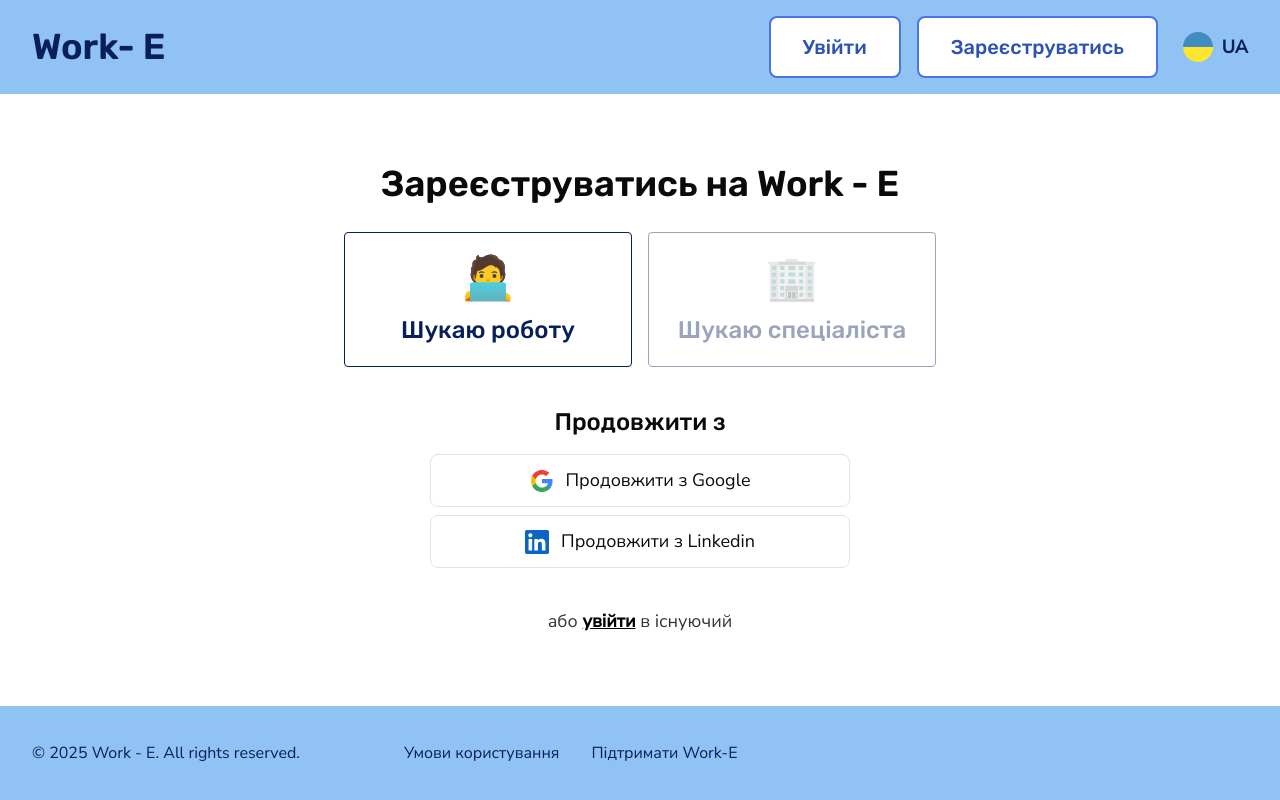
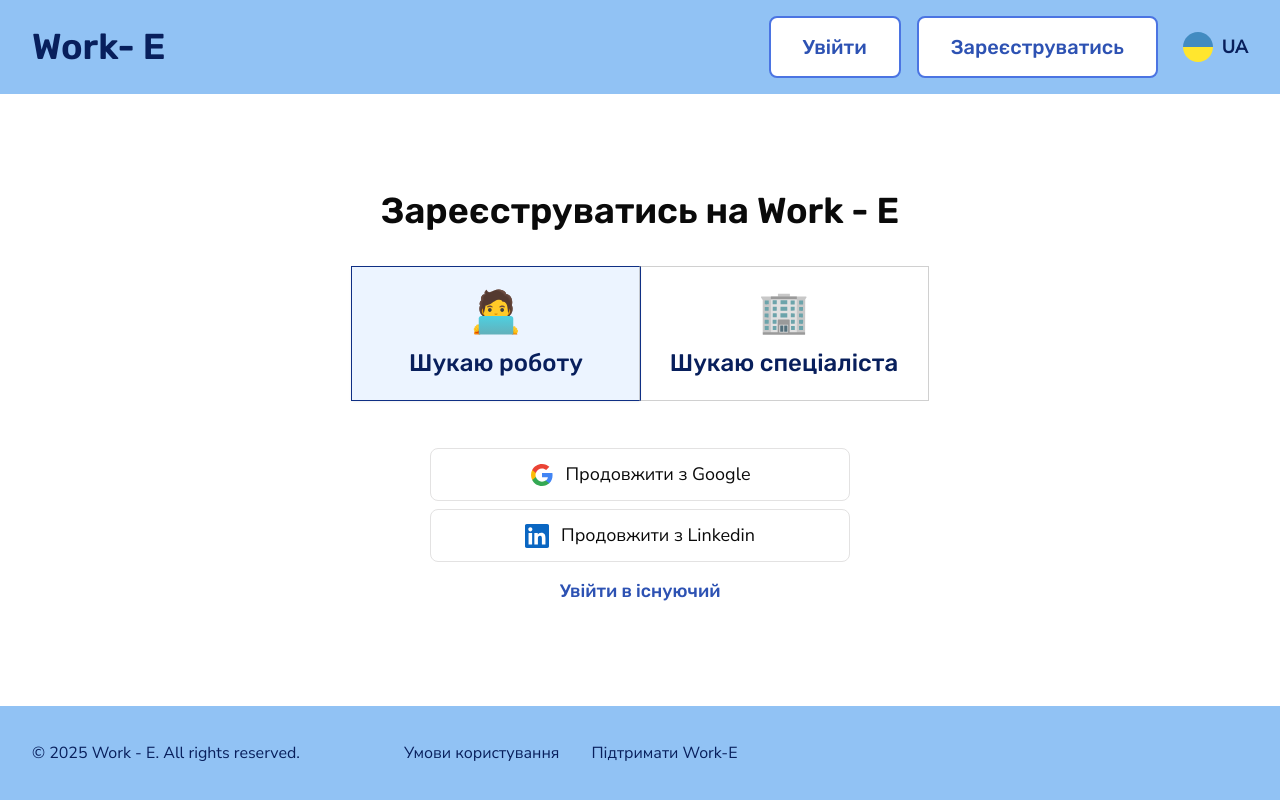
Before and after one commit to work-ee/work-e, a Next.js app: page /sign-up in a window 1280 px wide. Built offline with nearby package versions, Linux system fonts and the light colour scheme; no server answers.

Commit message:
Add tabs component and update sign-in/sign-up pages to use tabs for navigation

```diff
--- a/app/(auth)/sign-in/page.tsx
+++ b/app/(auth)/sign-in/page.tsx
@@ -1,3 +1,4 @@
+import Link from "next/link";
 import { redirect } from "next/navigation";
 
 import { GoogleSignIn } from "@/components/auth/GoogleSignIn";
@@ -23,11 +24,10 @@ const Page = async () => {
               <LinkedinSignIn />
             </div>
 
-            <p className="text-neutral-800">
-              або{" "}
-              <a href="/sign-up" className="text-link underline">
+            <p>
+              <Link href="/sign-up" className="text-link font-medium font-rubik text-primary-500">
                 зареєструватись
-              </a>{" "}
+              </Link>
             </p>
           </div>
         </div>
--- a/app/(auth)/sign-up/page.tsx
+++ b/app/(auth)/sign-up/page.tsx
@@ -6,6 +6,7 @@ import { redirect } from "next/navigation";
 import { GoogleSignIn } from "@/components/auth/GoogleSignIn";
 import { LinkedinSignIn } from "@/components/auth/LinkedinSignIn";
 import { BuildingSvg, SearchJobSvg } from "@/components/icons";
+import { Tabs, TabsContent, TabsList, TabsTrigger } from "@/components/ui/shadcn/tabs";
 
 import { auth } from "@/lib/auth";
 
@@ -19,36 +20,39 @@ export default async function Register() {
     <main className="center-page">
       <section className="section">
         <div className="container">
-          <div className="flex items-center justify-center gap-6 flex-col">
+          <div className="flex items-center gap-8 flex-col min-h-[420px]">
             <div className="flex flex-col text-center">
               <h1 className="heading-h2">Зареєструватись на Work - E</h1>
             </div>
 
-            <ul className="flex gap-4">
-              <li>
-                <a
-                  href="#"
-                  className="p-5 flex flex-col min-w-[18rem] items-center gap-3 text-primary-900 border border-primary-900 rounded hover:shadow-lg transition"
+            <Tabs defaultValue="sign-in" className="gap-8">
+              <TabsList className="bg-white h-auto rounded-none p-0 flex justify-between">
+                <TabsTrigger
+                  value="sign-in"
+                  className="min-w-[18rem] data-[state=active]:bg-secondary-50 p-5 h-auto outline data-[state=active]:outline-primary-700 rounded-none transition duration-300"
                 >
-                  <SearchJobSvg />
+                  <div className="flex flex-col items-center gap-3 text-primary-900">
+                    <SearchJobSvg className="size-12" />
                     <h3 className="heading-h3">Шукаю роботу</h3>
-                </a>
-              </li>
+                  </div>
+                </TabsTrigger>
 
-              <li>
-                <a
-                  href="#"
-                  aria-disabled="true"
-                  className="p-5 flex flex-col min-w-[18rem] items-center gap-3 text-primary-900 border border-primary-900 rounded hover:shadow-lg transition"
+                <TabsTrigger
+                  value="sign-up"
+                  className="min-w-[18rem] data-[state=active]:bg-secondary-50 p-5 h-auto outline data-[state=active]:outline-primary-700 rounded-none transition duration-300"
                 >
-                  <BuildingSvg />
+                  <div className="flex flex-col items-center gap-3 text-primary-900">
+                    <BuildingSvg className="size-12" />
                     <h3 className="heading-h3">Шукаю спеціаліста</h3>
-                </a>
-              </li>
-            </ul>
-
+                  </div>
+                </TabsTrigger>
+              </TabsList>
+              <TabsContent
+                value="sign-in"
+                className="data-[state=active]:animate-in data-[state=active]:fade-in data-[state=active]:zoom-in data-[state=inactive]:animate-fade-out data-[state=inactive]:fade-out data-[state=inactive]:zoom-out"
+              >
+                <div className="flex flex-col justify-center items-center">
                   <div className="text-center my-4 flex flex-col gap-4">
-              <h2 className="heading-h3">Продовжити з</h2>
                     <div className="text-center gap-2 flex flex-col">
                       <GoogleSignIn />
                       <LinkedinSignIn />
@@ -56,12 +60,26 @@ export default async function Register() {
                   </div>
 
                   <div className="text-neutral-800">
-              або{" "}
-              <Link className="text-link underline" href="sign-in">
-                увійти
-              </Link>{" "}
-              в існуючий
+                    <Link className="text-link font-medium font-rubik text-primary-500" href="/sign-in">
+                      Увійти в існуючий
+                    </Link>
                   </div>
+                </div>
+              </TabsContent>
+
+              <TabsContent
+                value="sign-up"
+                className="data-[state=active]:animate-in data-[state=active]:fade-in data-[state=active]:zoom-in data-[state=inactive]:animate-fade-out data-[state=inactive]:fade-out data-[state=inactive]:zoom-out"
+              >
+                <div className="flex flex-col justify-center items-center">
+                  <div className="text-center my-4 flex flex-col gap-4">
+                    <p className="text-2xl ">
+                      Ця функція буде доступна зовсім скоро! <br /> Ми вже працюємо над нею
+                    </p>
+                  </div>
+                </div>
+              </TabsContent>
+            </Tabs>
           </div>
         </div>
       </section>
--- a/app/page.tsx
+++ b/app/page.tsx
@@ -21,16 +21,16 @@ export default async function Home() {
         <div className="container">
           <ul className="grid grid-cols-3">
             <li className="flex flex-col gap-2 items-center text-center">
-              <b className="heading-h2 text-primary-700 font-black">50,000+</b>
-              <p className="heading-h3">створених резюме</p>
+              <b className="heading-h2 text-primary-700 font-black">90,000+</b>
+              <p className="heading-h3">потенційних кандидатів</p>
             </li>
             <li className="flex flex-col gap-2 items-center text-center">
-              <b className="heading-h2 text-primary-700 font-black">10,000+</b>
-              <p className="heading-h3">успішних наймів</p>
+              <b className="heading-h2 text-primary-700 font-black">50,000+</b>
+              <p className="heading-h3">IT-компаній</p>
             </li>
             <li className="flex flex-col gap-2 items-center text-center">
-              <b className="heading-h2 text-primary-700 font-black">5000+</b>
-              <p className="heading-h3">вакансій</p>
+              <b className="heading-h2 text-primary-700 font-black">100%</b>
+              <p className="heading-h3">автоматизації процесів</p>
             </li>
           </ul>
         </div>
@@ -38,7 +38,7 @@ export default async function Home() {
 
       <section className="section">
         <div className="container">
-          <p className="mx-auto max-w-2xl py-4 text-center">
+          <p className="mx-auto max-w-2xl text-center">
             Розкажи про свій досвід і очікування від роботи. Ми допоможемо створити для тебе ідеальне резюме та
             супроводжуючий лист, а також підберем найкращі вакансії. Всього за кілька хвилин.
           </p>
@@ -49,22 +49,28 @@ export default async function Home() {
         <div className="container">
           <ul className="grid xl:grid-cols-3 gap-12 justify-around">
             <li className="flex flex-col items-center gap-4 text-center px-4 py-6 rounded-2xl bg-secondary-50">
-              <b>Чому Work-e?</b>
+              <h3 className="heading-h3 text-primary-700  ">
+                Чому саме <br /> Work-e?
+              </h3>
               {/* <img src="./icons/checked.svg" alt="" /> */}
               <CheckArrowSvg />
-              <p>За допомогою AI створіть ідеальне резюме та супроводжуючий лист, підберіть вакансії для тебе.</p>
+              <p>За допомогою AI створіть ідеальне резюме та супроводжуючий лист, підберіть вакансії для себе.</p>
             </li>
             <li className="flex flex-col items-center gap-4 text-center px-4 py-6 rounded-2xl bg-secondary-50">
-              <b>Як швидко я отримаю вакансії?</b>
+              <h3 className="heading-h3 text-primary-700">Як швидко я отримаю вакансії?</h3>
               {/* <img src="./icons/time.svg" alt="" /> */}
               <ClockSvg />
-              <p>Залежить від вашого досвіду, але наш AI швидко підбере найкращі варіанти.</p>
+              <p>
+                Залежить від вашого досвіду, <br /> але наш AI швидко підбере найкращі варіанти.
+              </p>
             </li>
             <li className="flex flex-col items-center gap-4 text-center px-4 py-6 rounded-2xl bg-secondary-50">
-              <b>Чи можна залишитися анонімним?</b>
+              <h3 className="heading-h3 text-primary-700">Чи можна залишитися анонімним?</h3>
               {/* <img src="./icons/incognito.svg" alt="" /> */}
               <SafetySvg />
-              <p>Ваші дані захищені. Ви можете вибрати, коли і кому показувати ваші контакти</p>
+              <p>
+                Ваші дані захищені. Ви можете <br /> вибрати, коли і кому показувати ваші контакти.
+              </p>
             </li>
           </ul>
         </div>
--- /dev/null
+++ b/components/ui/shadcn/tabs.tsx
@@ -0,0 +1,43 @@
+"use client";
+
+import * as TabsPrimitive from "@radix-ui/react-tabs";
+
+import * as React from "react";
+
+import { cn } from "@/lib/utils";
+
+function Tabs({ className, ...props }: React.ComponentProps<typeof TabsPrimitive.Root>) {
+  return <TabsPrimitive.Root data-slot="tabs" className={cn("flex flex-col gap-2", className)} {...props} />;
+}
+
+function TabsList({ className, ...props }: React.ComponentProps<typeof TabsPrimitive.List>) {
+  return (
+    <TabsPrimitive.List
+      data-slot="tabs-list"
+      className={cn(
+        "bg-muted text-muted-foreground inline-flex h-9 w-fit items-center justify-center rounded-lg p-[3px]",
+        className
+      )}
+      {...props}
+    />
+  );
+}
+
+function TabsTrigger({ className, ...props }: React.ComponentProps<typeof TabsPrimitive.Trigger>) {
+  return (
+    <TabsPrimitive.Trigger
+      data-slot="tabs-trigger"
+      className={cn(
+        "data-[state=active]:bg-background dark:data-[state=active]:text-foreground focus-visible:border-ring focus-visible:ring-ring/50 focus-visible:outline-ring dark:data-[state=active]:border-input dark:data-[state=active]:bg-input/30 text-foreground dark:text-muted-foreground inline-flex h-[calc(100%-1px)] flex-1 items-center justify-center gap-1.5 rounded-md border border-transparent px-2 py-1 text-sm font-medium whitespace-nowrap transition-[color,box-shadow] focus-visible:ring-[3px] focus-visible:outline-1 disabled:pointer-events-none disabled:opacity-50 data-[state=active]:shadow-sm [&_svg]:pointer-events-none [&_svg]:shrink-0 [&_svg:not([class*='size-'])]:size-4",
+        className
+      )}
+      {...props}
+    />
+  );
+}
+
+function TabsContent({ className, ...props }: React.ComponentProps<typeof TabsPrimitive.Content>) {
+  return <TabsPrimitive.Content data-slot="tabs-content" className={cn("flex-1 outline-none", className)} {...props} />;
+}
+
+export { Tabs, TabsList, TabsTrigger, TabsContent };
--- a/package.json
+++ b/package.json
@@ -23,6 +23,7 @@
     "@radix-ui/react-dialog": "^1.1.14",
     "@radix-ui/react-dropdown-menu": "^2.1.15",
     "@radix-ui/react-slot": "^1.2.3",
+    "@radix-ui/react-tabs": "^1.1.12",
     "class-variance-authority": "^0.7.1",
     "clsx": "^2.1.1",
     "lucide-react": "^0.511.0",
```
Also changed, not shown: 1 other file (tests, documents, lock files or other folders). Lines whose indentation alone changed are shown as unchanged.
